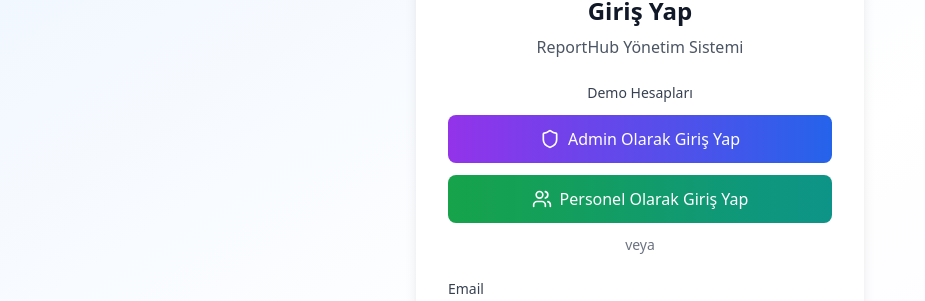
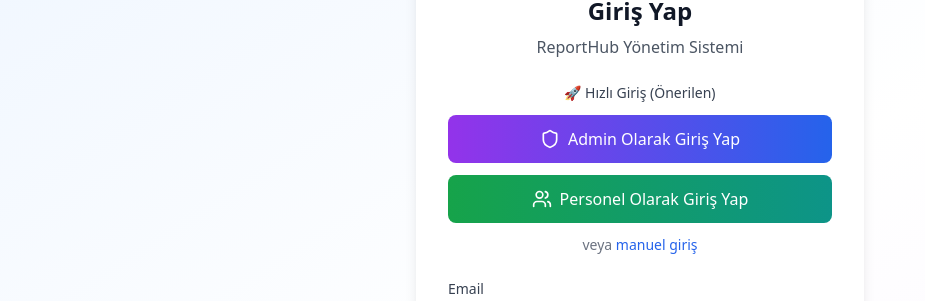
Before and after one commit to bozukaraba/kim-rapor, a React (Vite) app: page / in a window 1280 px wide. Shown: the part 133-434 px from the top of the page, without its empty margins (0-925 px from the left). Built offline with nearby package versions, Linux system fonts and the light colour scheme; no server answers; the database is empty.

Commit message:
fix: Add Netlify config and improve auth UX with demo-first approach

```diff
--- a/src/components/Login.tsx
+++ b/src/components/Login.tsx
@@ -134,9 +134,9 @@
           </div>
         )}
 
-        {/* Demo Giriş Butonları */}
+        {/* Demo Giriş Butonları - ANA GIRIŞ YÖNTEMİ */}
         <div className="mb-6 space-y-3">
-          <p className="text-sm font-medium text-gray-700 text-center">Demo Hesapları</p>
+          <p className="text-sm font-medium text-gray-700 text-center">🚀 Hızlı Giriş (Önerilen)</p>
 
           <button
             onClick={() => handleDemoLogin('admin')}
@@ -156,8 +156,29 @@
             <span>{loading ? 'Giriş yapılıyor...' : 'Personel Olarak Giriş Yap'}</span>
           </button>
 
-          <div className="text-center text-sm text-gray-500">veya</div>
+          <div className="text-center text-sm text-gray-500">
+            veya{' '}
+            <span className="text-blue-600 font-medium">manuel giriş</span>
+          </div>
         </div>
+
+        {error && (
+          <div className="bg-amber-50 border border-amber-200 rounded-lg p-4 mb-4">
+            <div className="flex items-start">
+              <div className="flex-shrink-0">
+                <svg className="w-5 h-5 text-amber-400" fill="currentColor" viewBox="0 0 20 20">
+                  <path fillRule="evenodd" d="M8.257 3.099c.765-1.36 2.722-1.36 3.486 0l5.58 9.92c.75 1.334-.213 2.98-1.742 2.98H4.42c-1.53 0-2.493-1.646-1.743-2.98l5.58-9.92zM11 13a1 1 0 11-2 0 1 1 0 012 0zm-1-8a1 1 0 00-1 1v3a1 1 0 002 0V6a1 1 0 00-1-1z" clipRule="evenodd" />
+                </svg>
+              </div>
+              <div className="ml-3">
+                <p className="text-sm text-amber-800">{error}</p>
+                <p className="text-xs text-amber-600 mt-1">
+                  💡 Önerilen: Yukarıdaki "Hızlı Giriş" butonlarını kullanın
+                </p>
+              </div>
+            </div>
+          </div>
+        )}
 
         <form onSubmit={handleSubmit} className="space-y-4">
           <div>
```
Also changed, not shown: 1 other file (tests, documents, lock files or other folders).
